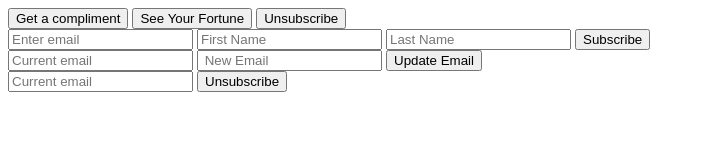
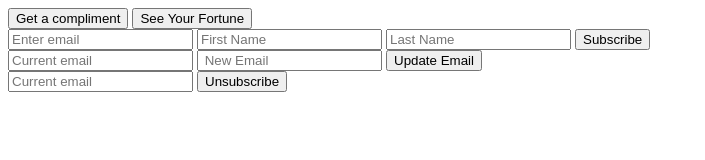
Before and after one commit to Mjthunder88/Week-4-Test-back-end, a website: page client/index.html in a window 1280 px wide. Shown: the whole page, without its empty margins (0-705 px from the left). Drawn offline with nearby package versions, Linux system fonts and the light colour scheme.

Commit message:
got rid of my 2 delete btns

```diff
--- a/client/index.html
+++ b/client/index.html
@@ -6,7 +6,6 @@
   <body class="container">
     <button id="complimentButton">Get a compliment</button>
     <button id="fortuneBtn">See Your Fortune</button>
-    <button id="delete-btn">Unsubscribe</button>
 
     <form class="input-container">
 
```
